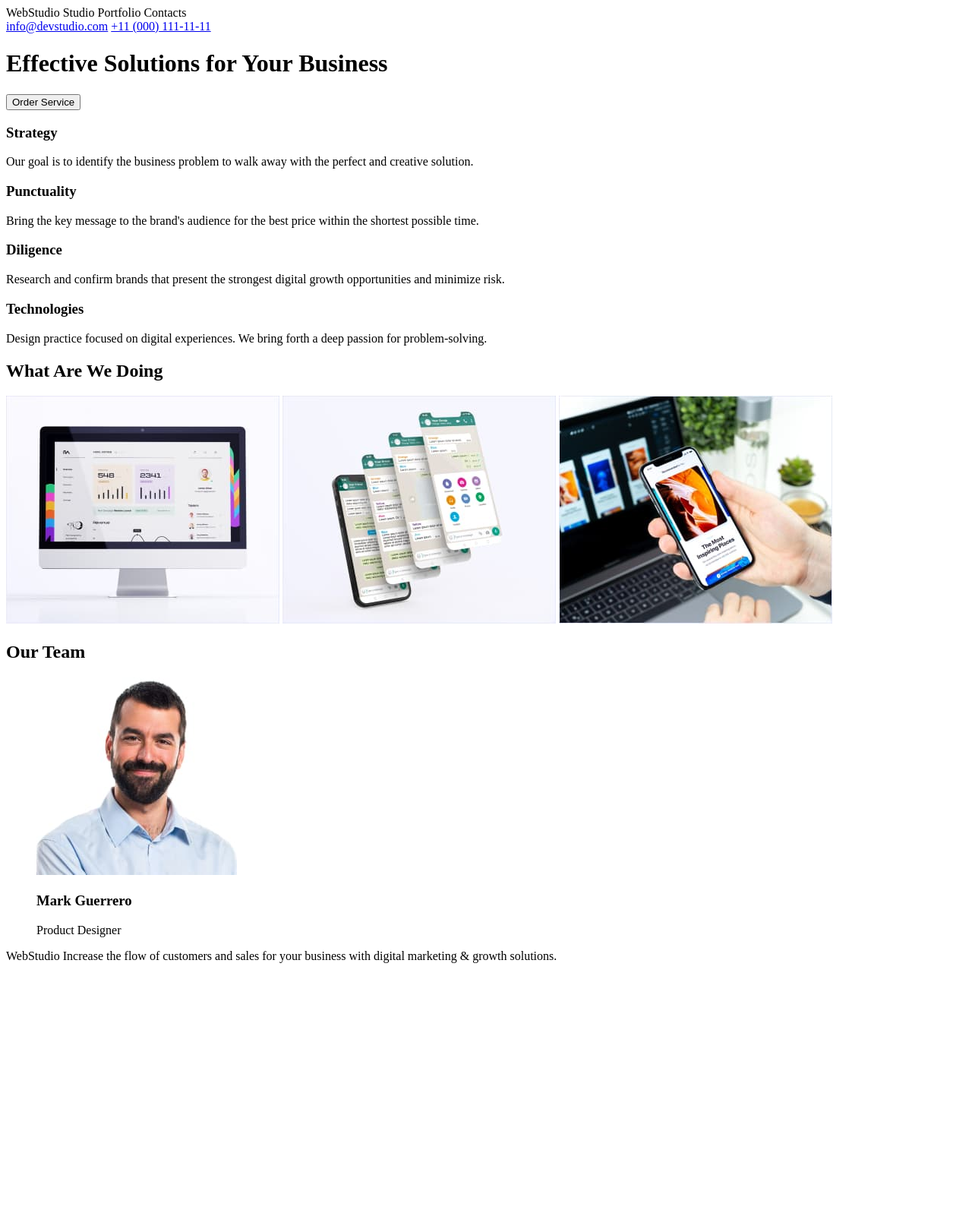
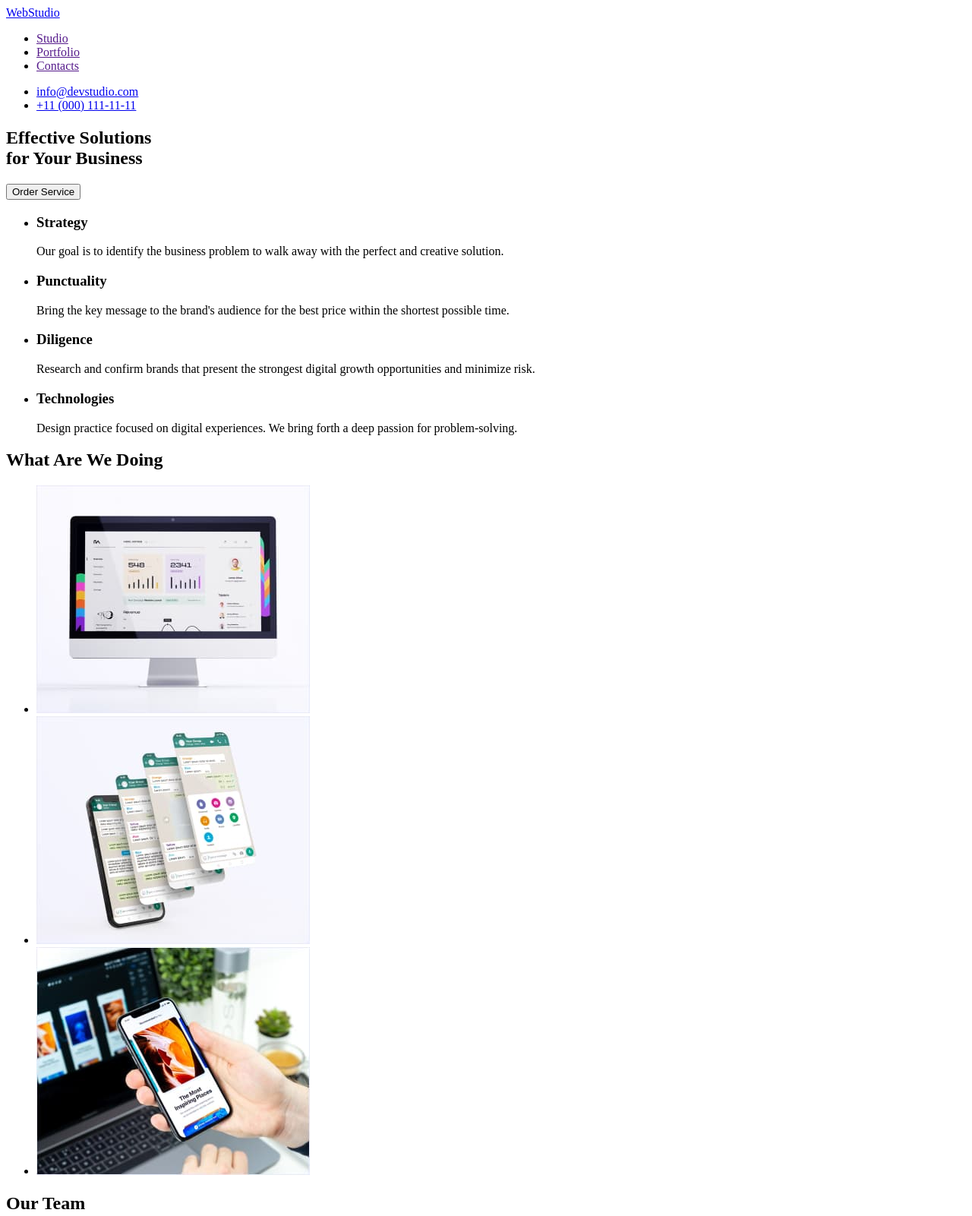
Before and after one commit to taraspro5/goit-markup-hw-01, a plain HTML site: page index.html in a window 1280 px wide. Shown: the top 1601 px of the page at 76% size. Before the commit the page ends 1276 px from the top, so only its background shows below. Drawn offline with Linux system fonts and the light colour scheme.

Commit message:
Update index.html

```diff
--- a/index.html
+++ b/index.html
@@ -8,71 +8,150 @@
   </head>
   <body>
     <header>
-      <nav>WebStudio Studio Portfolio Contacts</nav>
-      <a href="mailto:info@devstudio.com">info@devstudio.com</a>
-      <a
-        href="tel:+11 (000)
-        111-11-11"
-        >+11 (000) 111-11-11</a
-      >
+      <nav>
+        <a href="/">WebStudio</a>
+        <ul>
+          <li><a href="">Studio</a></li>
+          <li><a href="">Portfolio</a></li>
+          <li><a href="">Contacts</a></li>
+        </ul>
+      </nav>
+      <ul>
+        <li><a href="mailto:info@devstudio.com">info@devstudio.com</a></li>
+        <li>
+          <a href="tel:+110001111111">+11 (000) 111-11-11</a>
+        </li>
+      </ul>
     </header>
     <main>
       <div>
-        <h1>Effective Solutions for Your Business</h1>
+        <section>
+          <h1>
+            Effective Solutions <br />
+            for Your Business
+          </h1>
           <button type="button">Order Service</button>
+        </section>
       </div>
-      <div>
-        <div>
+      <section>
+        <ul>
+          <li>
             <h3>Strategy</h3>
             <p>
               Our goal is to identify the business problem to walk away with the
               perfect and creative solution.
             </p>
-        </div>
-        <div>
+          </li>
+          <li>
             <h3>Punctuality</h3>
             <p>
               Bring the key message to the brand's audience for the best price
               within the shortest possible time.
             </p>
-        </div>
-        <div>
+          </li>
+          <li>
             <h3>Diligence</h3>
             <p>
               Research and confirm brands that present the strongest digital
               growth opportunities and minimize risk.
             </p>
-        </div>
-        <div>
+          </li>
+          <li>
             <h3>Technologies</h3>
             <p>
               Design practice focused on digital experiences. We bring forth a
               deep passion for problem-solving.
             </p>
-        </div>
-      </div>
-      <div>
+          </li>
+        </ul>
+      </section>
+      <section>
         <h2>What Are We Doing</h2>
-        <img src="./images/Wawd1.jpg" alt="Computer" />
-        <img src="./images/Wawd2.jpg" alt="Telephone" />
-        <img src="./images/Wawd3.jpg" alt="Telephone and Laptop" />
-      </div>
-      <div>
+        <ul>
+          <li>
+            <img
+              src="./images/Wawd1.jpg"
+              alt="Computer"
+              width="360"
+              height="300"
+            />
+          </li>
+          <li>
+            <img
+              src="./images/Wawd2.jpg"
+              alt="Telephone"
+              width="360"
+              height="300"
+            />
+          </li>
+          <li>
+            <img
+              src="./images/Wawd3.jpg"
+              alt="Telephone and Laptop"
+              width="360"
+              height="300"
+            />
+          </li>
+        </ul>
+      </section>
+      <section>
         <h2>Our Team</h2>
         <figure>
-          <img src="./images/TeamPhoto1.jpg" alt="Mark Guerrero" />
+          <img
+            src="./images/TeamPhoto1.jpg"
+            alt="Mark Guerrero"
+            width="264"
+            height="260"
+          />
           <figcaption>
             <h3>Mark Guerrero</h3>
             <p>Product Designer</p>
           </figcaption>
         </figure>
-      </div>
+        <figure>
+          <img
+            src="./images/TeamPhoto2.jpg"
+            alt="Mark Guerrero"
+            width="264"
+            height="260"
+          />
+          <figcaption>
+            <h3>Tom Ford</h3>
+            <p>Frontend Developer</p>
+          </figcaption>
+        </figure>
+        <figure>
+          <img
+            src="./images/TeamPhoto3.jpg"
+            alt="Mark Guerrero"
+            width="264"
+            height="260"
+          />
+          <figcaption>
+            <h3>Camila Garcia</h3>
+            <p>Marketing</p>
+          </figcaption>
+        </figure>
+        <figure>
+          <img
+            src="./images/TeamPhoto4.jpg"
+            alt="Mark Guerrero"
+            width="264"
+            height="260"
+          />
+          <figcaption>
+            <h3>Daniel Wilson</h3>
+            <p>Ul Designer</p>
+          </figcaption>
+        </figure>
+      </section>
     </main>
     <footer>
-      <div>
-        WebStudio Increase the flow of customers and sales for your business
-        with digital marketing & growth solutions.
-      </div>
+      <a href="/">WebStudio</a>
+      <p>
+        Increase the flow of customers and sales for your business with digital
+        marketing & growth solutions.
+      </p>
     </footer>
   </body>
 </html>
```
Lines whose indentation alone changed are shown as unchanged.
